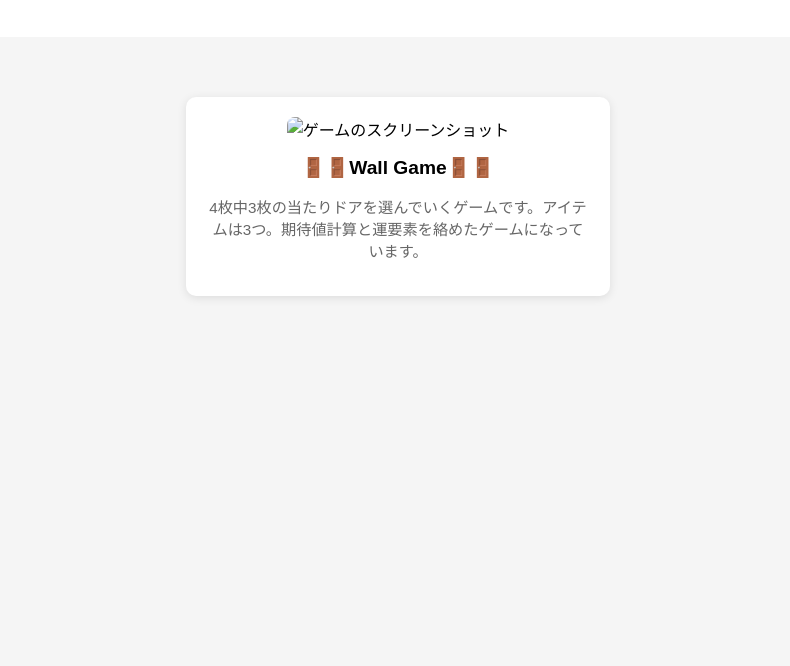
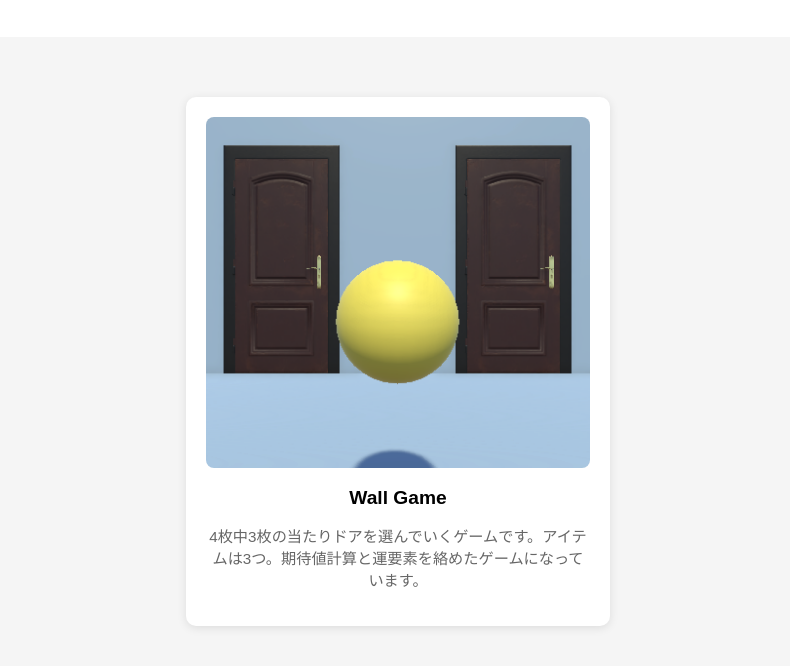
Before and after one commit to yoichi3Q/yoichi3Q.github.io, a plain HTML site: page index.html in a window 1280 px wide. Shown: the part 170-836 px from the top of the page, without its empty margins (242-1032 px from the left). Before the commit the page ends 800 px from the top, so only its background shows below. Drawn offline with Linux system fonts and the light colour scheme.

Commit message:
Update index.html

```diff
--- a/index.html
+++ b/index.html
@@ -73,8 +73,8 @@
   </div>
 
   <div class="works">
-    <img src="wallgame_img.png" alt="ゲームのスクリーンショット">
-    <h2>🚪🚪Wall Game🚪🚪</h2>
+    <img src="wallgame_img01.png" alt="ゲームのスクリーンショット">
+    <h2>Wall Game</h2>
     <p>4枚中3枚の当たりドアを選んでいくゲームです。アイテムは3つ。期待値計算と運要素を絡めたゲームになっています。</p>
   </div>
 
```
